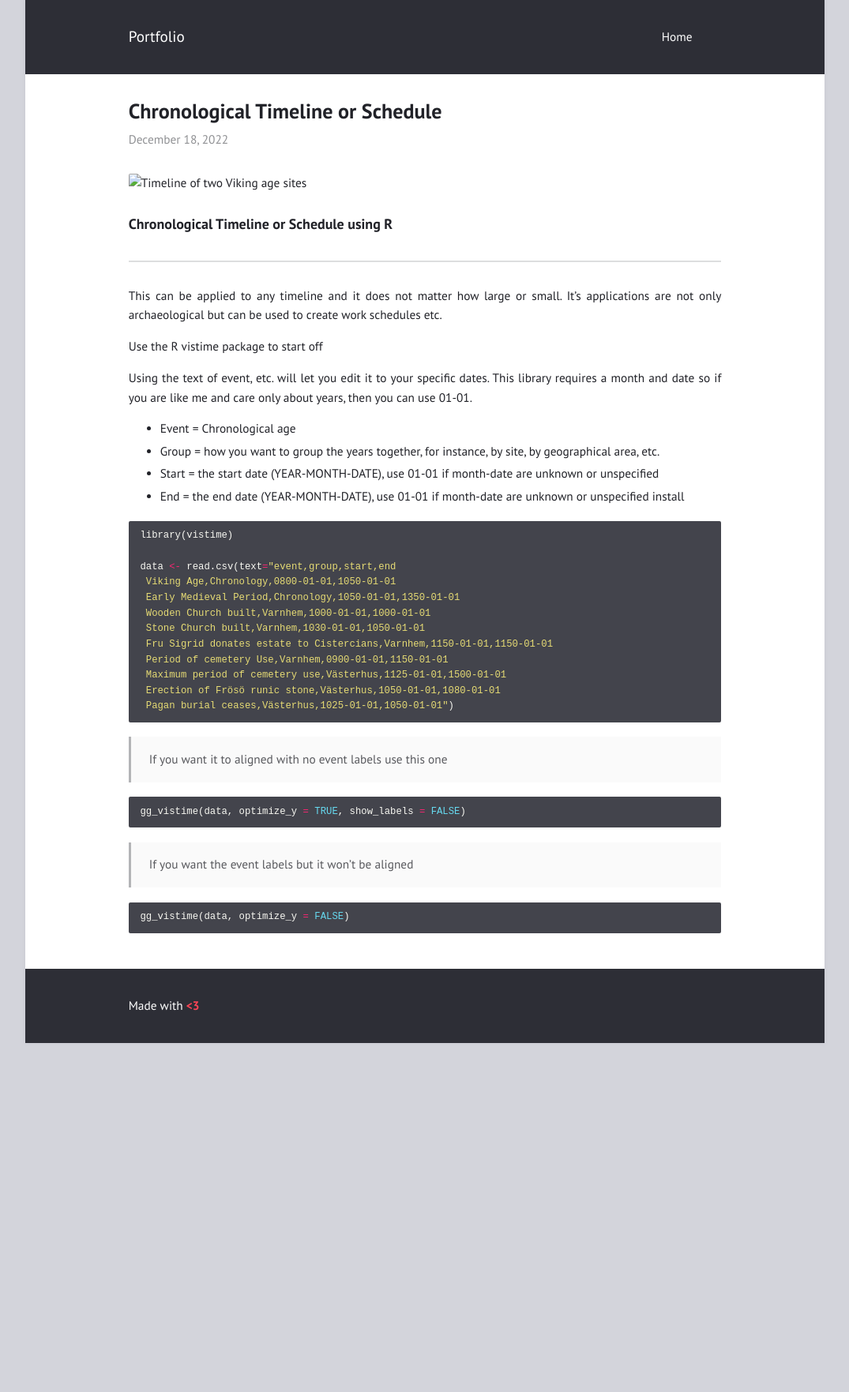
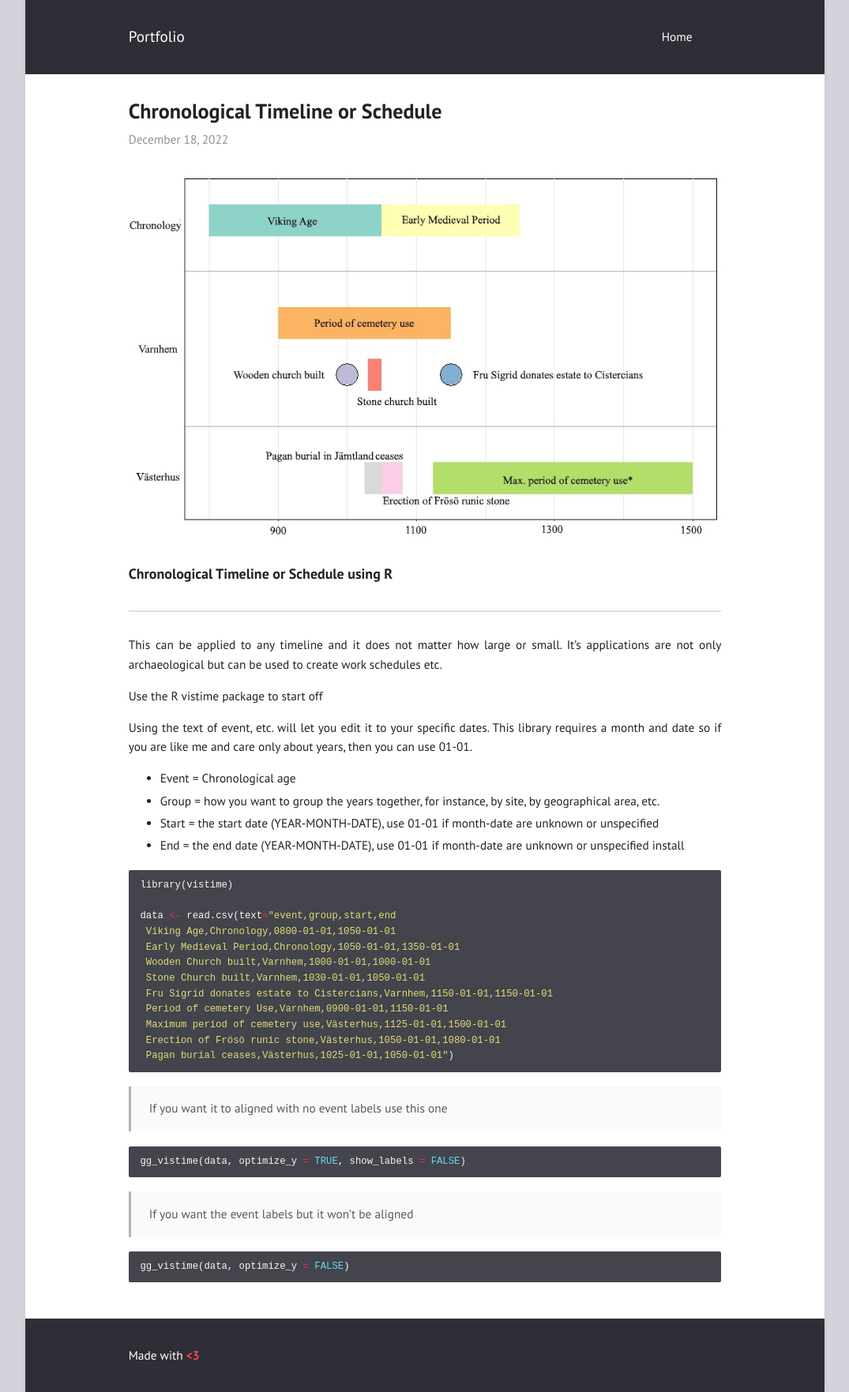
Before and after one commit to cwathen/Portfolio, a Jekyll site: the page built from _posts/2022-12-18-Chronotime.README.md, in a window 1280 px wide. Shown: the whole page at 79% size, without its empty margins (102-1177 px from the left). Built offline with Jekyll 4.4.1, drawn with Linux system fonts in a browser that asks for light colours; before the commit the page ends 1321 px from its top, so only the background shows below that.

Commit message:
Update 2022-12-18-Chronotime.README.md

```diff
--- a/_posts/2022-12-18-Chronotime.README.md
+++ b/_posts/2022-12-18-Chronotime.README.md
@@ -5,7 +5,7 @@ layout: post
 categories: media
 ---
 
-![Timeline of two Viking age sites](/portfolio/assets/Images/Rplot01n1.jpg)
+![Timeline of two Viking age sites](/assets/Images/Rplot01n1.jpg)
 ### Chronological Timeline or Schedule using R
 ---
 
```
